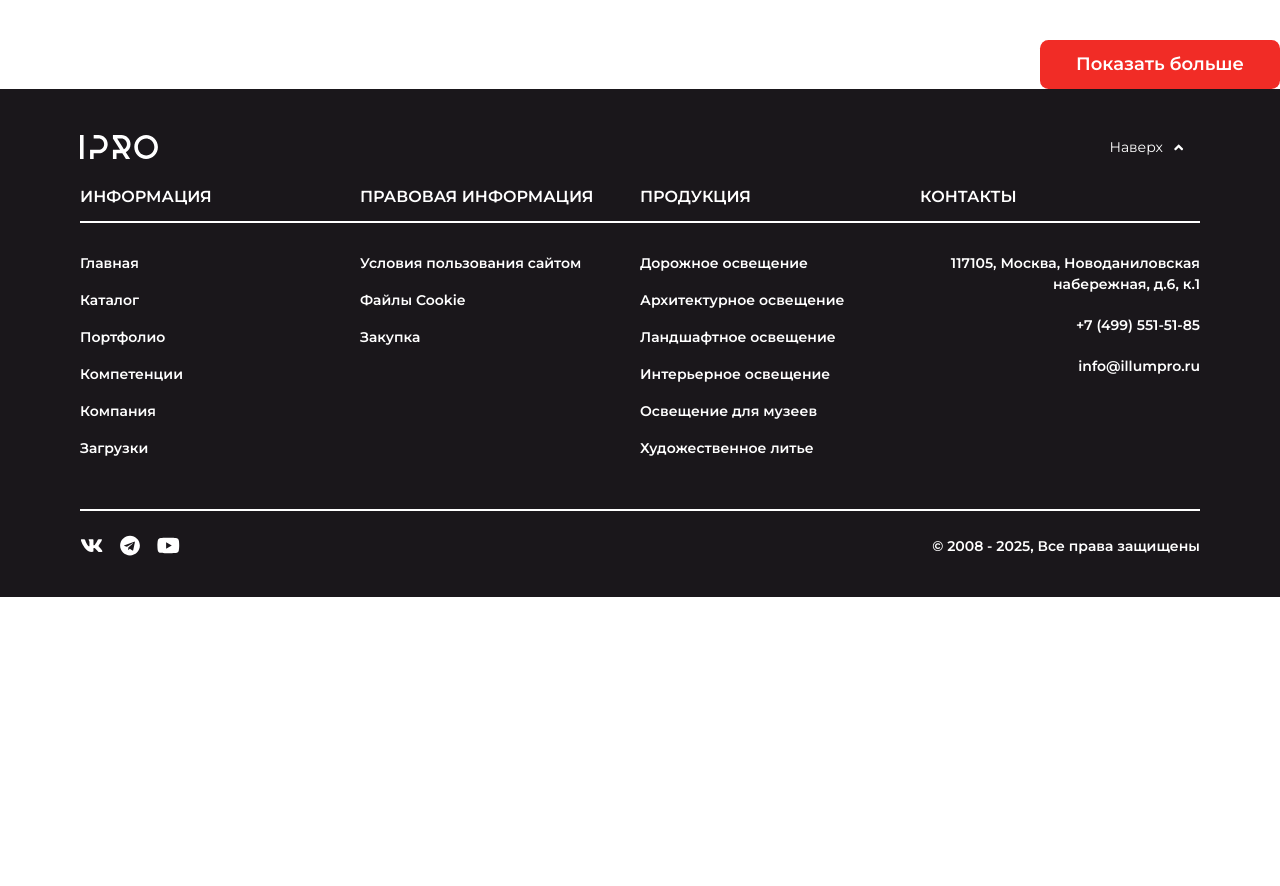
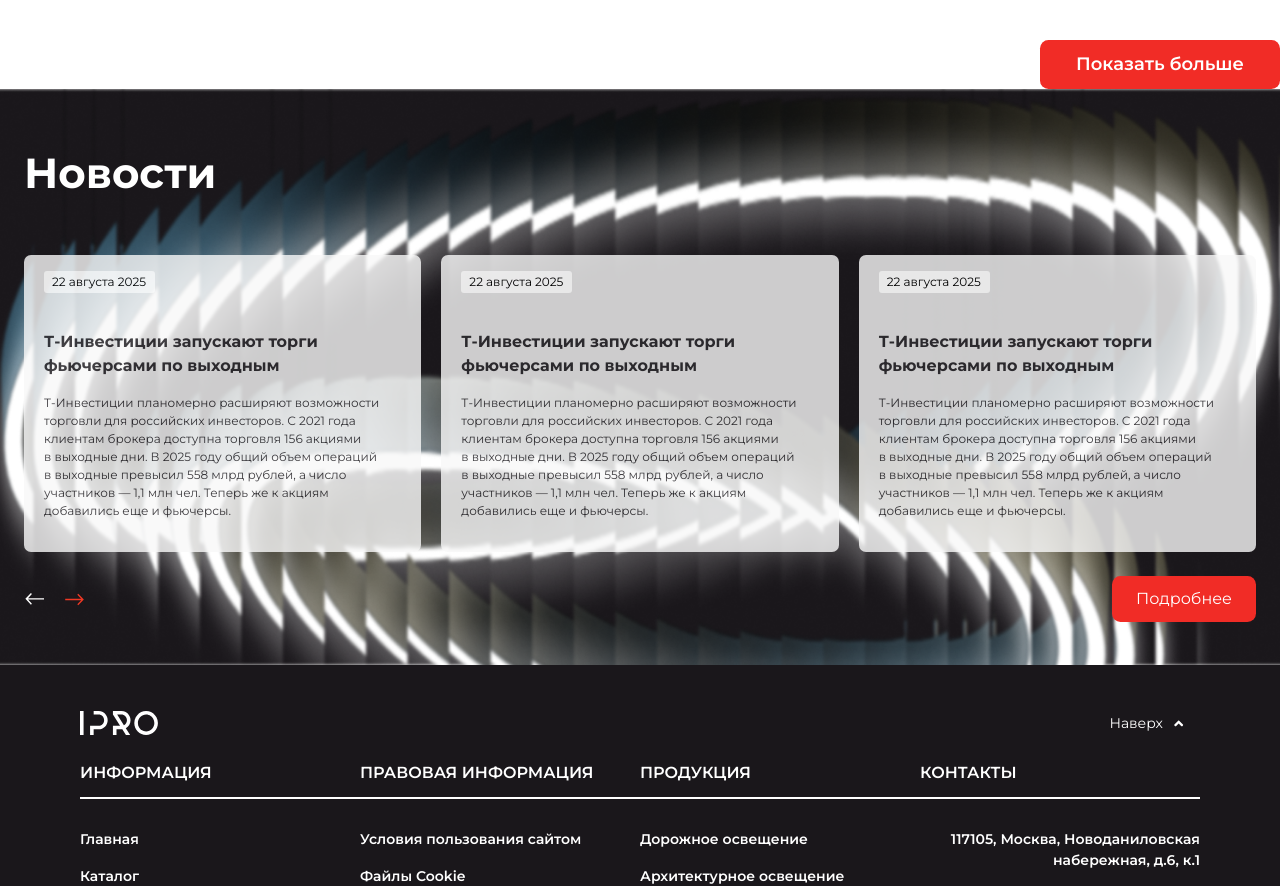
Before and after one commit to TolykbaevIlyas/IllumPro, a Next.js app: page / in a window 1280 px wide. Shown: the part 1573-2459 px from the top of the page. Before the commit the page ends 2170 px from the top, so only its background shows below. Built offline with nearby package versions, Linux system fonts and the light colour scheme.

Commit message:
add: news

```diff
--- a/package.json
+++ b/package.json
@@ -13,7 +13,8 @@
     "clsx": "^2.1.1",
     "next": "15.5.2",
     "react": "19.1.0",
-    "react-dom": "19.1.0"
+    "react-dom": "19.1.0",
+    "swiper": "^11.2.10"
   },
   "devDependencies": {
     "@tailwindcss/postcss": "^4",
--- a/src/app/page.tsx
+++ b/src/app/page.tsx
@@ -2,6 +2,7 @@
 import HeroMain from '@/widgets/HeroMain';
 import HeroMainMobile from '@/widgets/HeroMain/ui/HeroMainMobile';
 import InfoComp from '@/widgets/InfoComp';
+import News from '@/widgets/News';
 
 export default function Home() {
   return (
@@ -14,6 +15,9 @@
       </div>
       <InfoComp />
       <Directions />
+      <div className="bg-[url('@/shared/assets/news.png')] bg-cover bg-center  max-w-dvw w-full max-h-dvh max-[1280px]:h-[525px] max-[1920px]:h-[576px] min-[1920px]:h-[671px]">
+        <News />
+      </div>
     </main>
   );
 }
--- /dev/null
+++ b/src/entities/NewsCard/index.ts
@@ -0,0 +1,2 @@
+import NewsCards from './ui/NewsCards';
+export default NewsCards;
--- /dev/null
+++ b/src/entities/NewsCard/ui/NewsCards.tsx
@@ -0,0 +1,25 @@
+import React from 'react';
+
+interface NewsCardsProps {
+  date?: string;
+  title?: string;
+  description?: string;
+}
+
+const NewsCards = ({ date, title, description }: NewsCardsProps) => {
+  return (
+    <div className="max-w-[442px] w-full max-h-[374px] h-full rounded-[7px] bg-[#F8F8F8E5] opacity-[90%] px-[20px] pb-[32px] pt-[16px]">
+      <div className="flex flex-col gap-[37px]">
+        <span className="bg-[#FFFFFF] px-[8px] py-[2px] text-[12px] max-w-[111px] rounded-[3px]">
+          {date}
+        </span>
+        <div className="flex flex-col gap-[16px] text-[#2E2C30]">
+          <h3 className="max-[1920px]:text-[16px] min-[1920px]:text-[22px] font-bold ">{title}</h3>
+          <p className="max-[1920px]:text-[12px] min-[1920px]:text-[16px]">{description}</p>
+        </div>
+      </div>
+    </div>
+  );
+};
+
+export default NewsCards;
--- a/src/widgets/News/ui/News.tsx
+++ b/src/widgets/News/ui/News.tsx
@@ -1,9 +1,130 @@
-import React from 'react';
+'use client';
+
+import React, { useEffect, useRef } from 'react';
+import { Swiper, SwiperSlide } from 'swiper/react';
+import { Navigation } from 'swiper/modules';
+import 'swiper/css';
+import 'swiper/css/navigation';
+
+import NewsCards from '@/entities/NewsCard';
+import Button from '@/shared/ui/Button'; // если не форвардит ref — см. ниже
+
+const news = [
+  {
+    date: '22 августа 2025',
+    title: 'Т-Инвестиции запускают торги фьючерсами по выходным',
+    description:
+      'Т-Инвестиции планомерно расширяют возможности торговли для российских инвесторов. С 2021 года клиентам брокера доступна торговля 156 акциями в выходные дни. В 2025 году общий объем операций в выходные превысил 558 млрд рублей, а число участников — 1,1 млн чел. Теперь же к акциям добавились еще и фьючерсы.',
+  },
+  {
+    date: '22 августа 2025',
+    title: 'Т-Инвестиции запускают торги фьючерсами по выходным',
+    description:
+      'Т-Инвестиции планомерно расширяют возможности торговли для российских инвесторов. С 2021 года клиентам брокера доступна торговля 156 акциями в выходные дни. В 2025 году общий объем операций в выходные превысил 558 млрд рублей, а число участников — 1,1 млн чел. Теперь же к акциям добавились еще и фьючерсы.',
+  },
+  {
+    date: '22 августа 2025',
+    title: 'Т-Инвестиции запускают торги фьючерсами по выходным',
+    description:
+      'Т-Инвестиции планомерно расширяют возможности торговли для российских инвесторов. С 2021 года клиентам брокера доступна торговля 156 акциями в выходные дни. В 2025 году общий объем операций в выходные превысил 558 млрд рублей, а число участников — 1,1 млн чел. Теперь же к акциям добавились еще и фьючерсы.',
+  },
+  {
+    date: '22 августа 2025',
+    title: 'Т-Инвестиции запускают торги фьючерсами по выходным',
+    description:
+      'Т-Инвестиции планомерно расширяют возможности торговли для российских инвесторов. С 2021 года клиентам брокера доступна торговля 156 акциями в выходные дни. В 2025 году общий объем операций в выходные превысил 558 млрд рублей, а число участников — 1,1 млн чел. Теперь же к акциям добавились еще и фьючерсы.',
+  },
+  {
+    date: '22 августа 2025',
+    title: 'Т-Инвестиции запускают торги фьючерсами по выходным',
+    description:
+      'Т-Инвестиции планомерно расширяют возможности торговли для российских инвесторов. С 2021 года клиентам брокера доступна торговля 156 акциями в выходные дни. В 2025 году общий объем операций в выходные превысил 558 млрд рублей, а число участников — 1,1 млн чел. Теперь же к акциям добавились еще и фьючерсы.',
+  },
+];
 
 const News = () => {
+  const prevRef = useRef<HTMLButtonElement | null>(null);
+  const nextRef = useRef<HTMLButtonElement | null>(null);
+
+  const swiperRef = useRef<any>(null);
+
+  useEffect(() => {
+    if (!swiperRef.current) return;
+    const swiper = swiperRef.current.swiper;
+    if (swiper.params.navigation && typeof swiper.params.navigation !== 'boolean') {
+      swiper.params.navigation.prevEl = prevRef.current;
+      swiper.params.navigation.nextEl = nextRef.current;
+      swiper.navigation.init();
+      swiper.navigation.update();
+    }
+  }, []);
+
   return (
-    <div>
-      <h2></h2>
+    <div className="max-w-[1352px] w-full py-[53px] mx-auto px-[24px] flex flex-col gap-[50px]">
+      <h2 className="text-[#fff] font-bold text-[34px] md:text-[42px]">Новости</h2>
+
+      <div className="h-full">
+        <Swiper
+          ref={swiperRef}
+          modules={[Navigation]}
+          spaceBetween={20}
+          className="w-full overflow-visible h-full"
+          breakpoints={{
+            0: { slidesPerView: 1 },
+            768: { slidesPerView: 2 },
+            1280: { slidesPerView: 3 },
+          }}
+        >
+          {news.map((item, index) => (
+            <SwiperSlide key={index}>
+              <NewsCards {...item} />
+            </SwiperSlide>
+          ))}
+        </Swiper>
+
+        <div className="flex flex-col md:flex-row justify-center md:justify-between items-center gap-4 mt-6">
+          <div className="flex justify-between w-full gap-4">
+            <div className="flex gap-4">
+              <button ref={prevRef} className="news-prev cursor-pointer">
+                <svg
+                  width="23"
+                  height="23"
+                  viewBox="0 0 23 23"
+                  fill="none"
+                  xmlns="http://www.w3.org/2000/svg"
+                >
+                  <path
+                    fillRule="evenodd"
+                    clipRule="evenodd"
+                    d="M6.933 16.6765L1.37939 10.8517L6.933 5.02686L7.92206 6.04791L4.03205 10.1273H20.0018V11.5767H4.03274L7.92206 15.6554L6.933 16.6765Z"
+                    fill="white"
+                  />
+                </svg>
+              </button>
+
+              <button ref={nextRef} className="news-next cursor-pointer">
+                <svg
+                  width="23"
+                  height="23"
+                  viewBox="0 0 23 23"
+                  fill="none"
+                  xmlns="http://www.w3.org/2000/svg"
+                >
+                  <path
+                    fillRule="evenodd"
+                    clipRule="evenodd"
+                    d="M15.2814 5.71267L20.835 11.5375L15.2814 17.3623L14.2923 16.3412L18.1823 12.2618H2.21258V10.8125H18.1816L14.2923 6.73373L15.2814 5.71267Z"
+                    fill="#EF3824"
+                  />
+                </svg>
+              </button>
+            </div>
+            <Button variant="primary" className="px-6 py-2">
+              Подробнее
+            </Button>
+          </div>
+        </div>
+      </div>
     </div>
   );
 };
```
Also changed, not shown: src/shared/assets/news.png (added), 1 other file (tests, documents, lock files or other folders).
